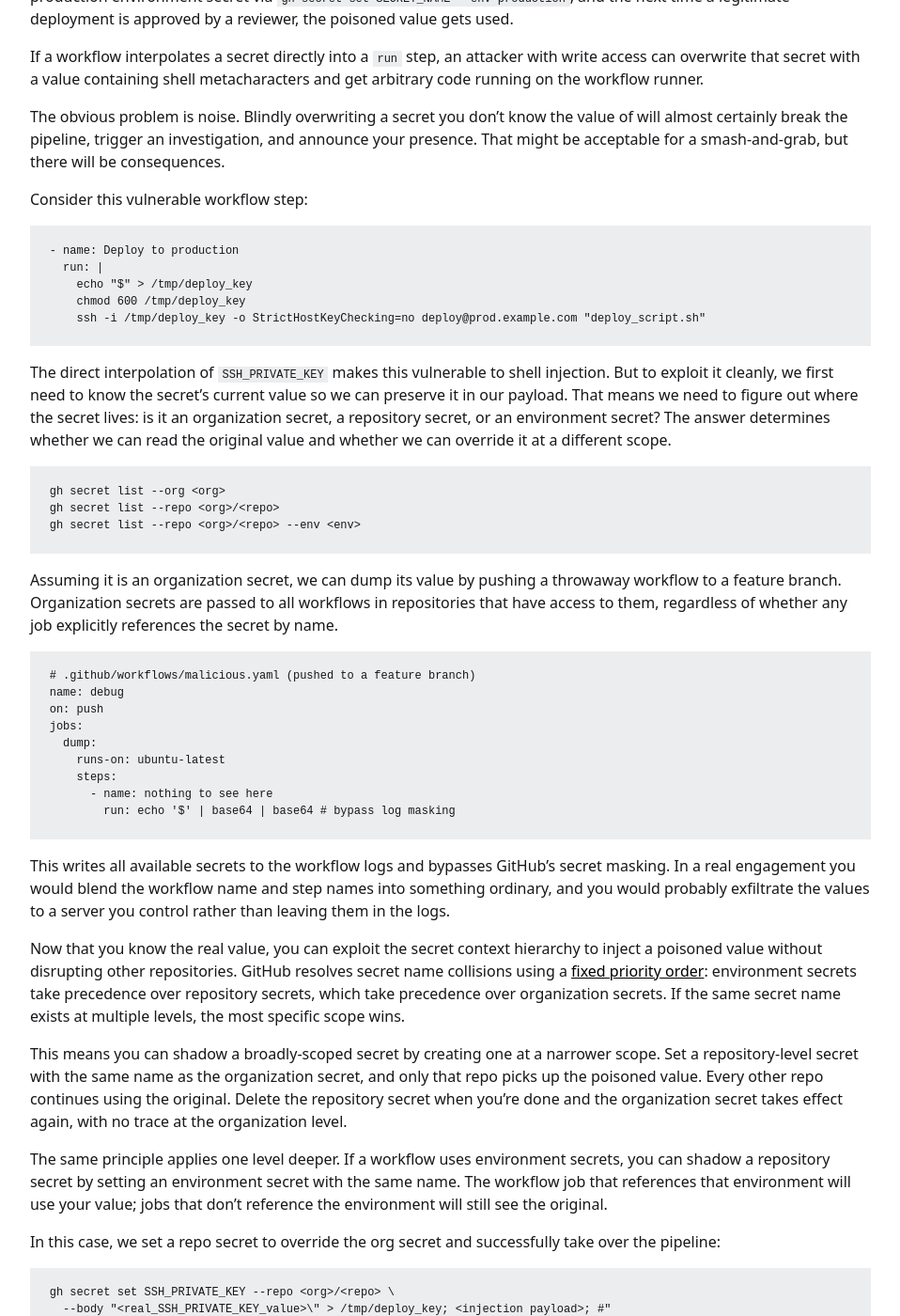
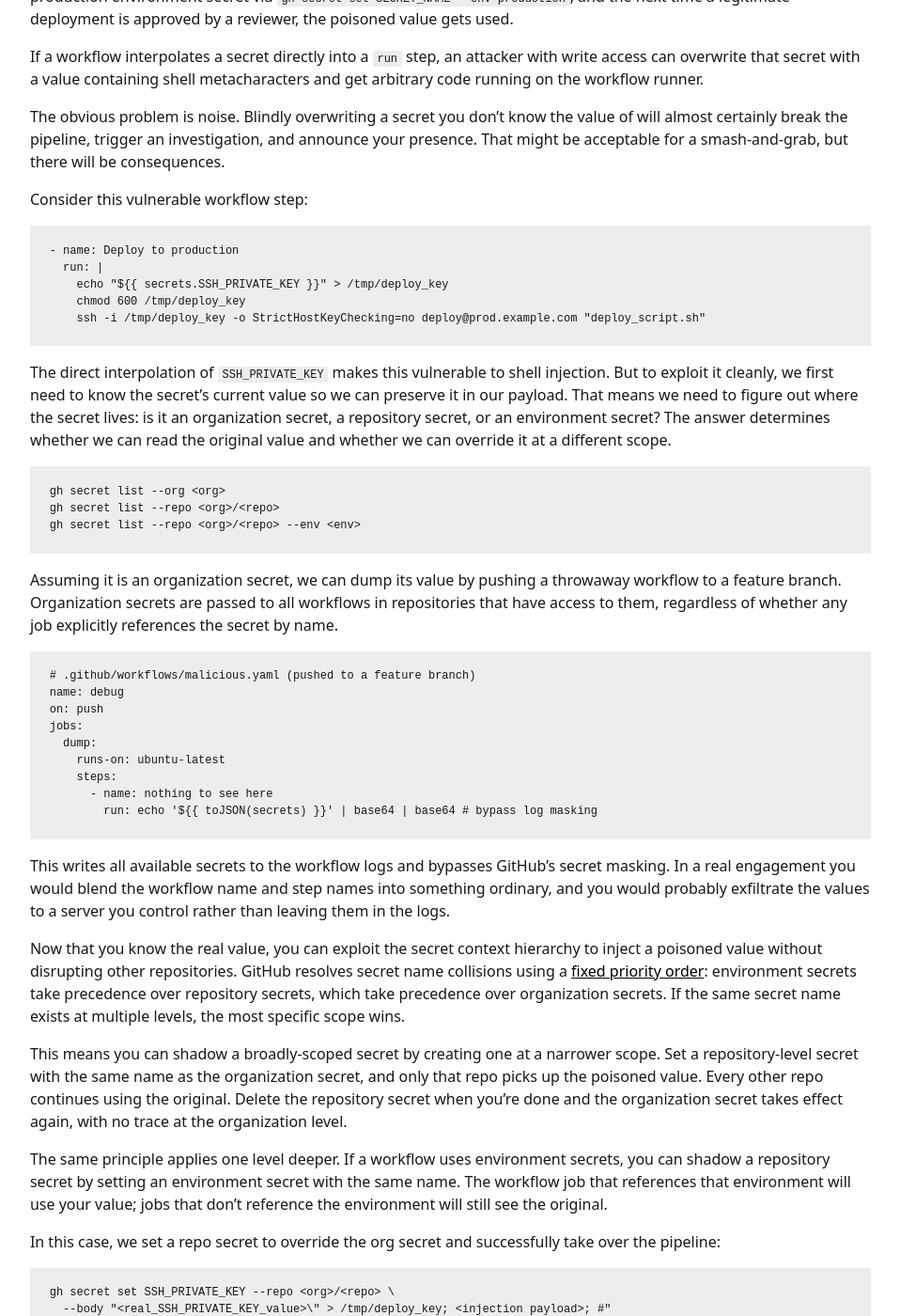
Before and after one commit to nopcorn/nopcorn.github.io, a Jekyll site: the page built from _posts/2026-02-12-github-actions-secrets.md, in a window 1280 px wide and 1400 px high, scrolled down 1279 px. Shown: the whole window at 94% size, without its empty margins (241-1199 px from the left). Built offline with Jekyll 4.4.1, drawn with Linux system fonts in a browser that asks for light colours; some of the changed text lies outside the part shown.

Commit message:
try removing liquid

````diff
--- a/_posts/2026-02-12-github-actions-secrets.md
+++ b/_posts/2026-02-12-github-actions-secrets.md
@@ -38,6 +37,7 @@ The obvious problem is noise. Blindly overwriting a secret you don't know the va
 
 Consider this vulnerable workflow step:
 
+{% raw %}
 ```yaml
 - name: Deploy to production
   run: |
@@ -45,6 +45,7 @@ Consider this vulnerable workflow step:
     chmod 600 /tmp/deploy_key
     ssh -i /tmp/deploy_key -o StrictHostKeyChecking=no deploy@prod.example.com "deploy_script.sh"
 ```
+{% endraw %}
 
 The direct interpolation of `SSH_PRIVATE_KEY` makes this vulnerable to shell injection. But to exploit it cleanly, we first need to know the secret's current value so we can preserve it in our payload. That means we need to figure out where the secret lives: is it an organization secret, a repository secret, or an environment secret? The answer determines whether we can read the original value and whether we can override it at a different scope.
 
@@ -56,6 +57,7 @@ gh secret list --repo <org>/<repo> --env <env>
 
 Assuming it is an organization secret, we can dump its value by pushing a throwaway workflow to a feature branch. Organization secrets are passed to all workflows in repositories that have access to them, regardless of whether any job explicitly references the secret by name.
 
+{% raw %}
 ```yaml
 # .github/workflows/malicious.yaml (pushed to a feature branch)
 name: debug
@@ -67,6 +69,7 @@ jobs:
       - name: nothing to see here
         run: echo '${{ toJSON(secrets) }}' | base64 | base64 # bypass log masking
 ```
+{% endraw %}
 
 This writes all available secrets to the workflow logs and bypasses GitHub's secret masking. In a real engagement you would blend the workflow name and step names into something ordinary, and you would probably exfiltrate the values to a server you control rather than leaving them in the logs.
 
@@ -97,13 +100,15 @@ This shifts the attacker's goal. Instead of exploiting a workflow that already e
 
 Consider a PR that adds a step like this:
 
+{% raw %}
 ```yaml
 - name: Add API key to local config
   env:
-    API_KEY: $\{{ secrets.API_KEY }}
+    API_KEY: ${{ secrets.API_KEY }}
   run: |
     sed "s/PLACEHOLDER_API_KEY/$API_KEY/" settings.conf
 ```
+{% endraw %}
 
 This looks fine. The secret is loaded as an environment variable, so shell injection is off the table. It uses `sed` to drop a sensitive API key into a settings file. A reviewer who has read GitHub's guidance on secrets will see the `env` block, nod approvingly, and hit approve.
 
````
Also changed, not shown: other parts of _posts/2026-02-12-github-actions-secrets.md (+0 -1 lines).
